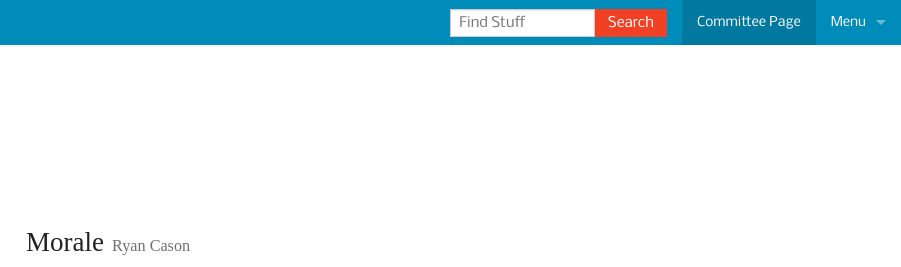
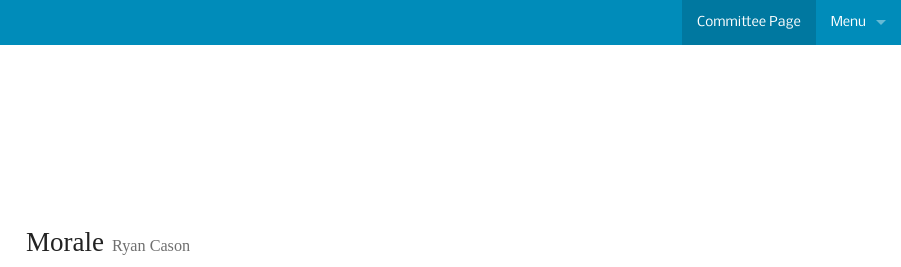
Before and after one commit to kaetoth/Capstone_Project, a website: page morale.html in a window 1280 px wide. Shown: the top 267 px of the page, 379-1280 px from the left. Drawn offline with Linux system fonts and the light colour scheme; a web font is replaced by a local one.

Commit message:
Update morale.html

```diff
--- a/morale.html
+++ b/morale.html
@@ -25,15 +25,9 @@
     <!-- Right Nav Section -->
 
     <ul class="right">
-      <li class="has-form">
+     <li class="has-form">
         <div class="row collapse">
-          <div class="large-8 small-9 columns">
-            <input type="text" placeholder="Find Stuff">
           </div>
-          <div class="large-4 small-3 columns">
-            <a href="#" class="alert button expand">Search</a>
-          </div>
-        </div>
       </li>
       <li class="active"><a href="vps.html">Committee Page</a></li>
 
```
